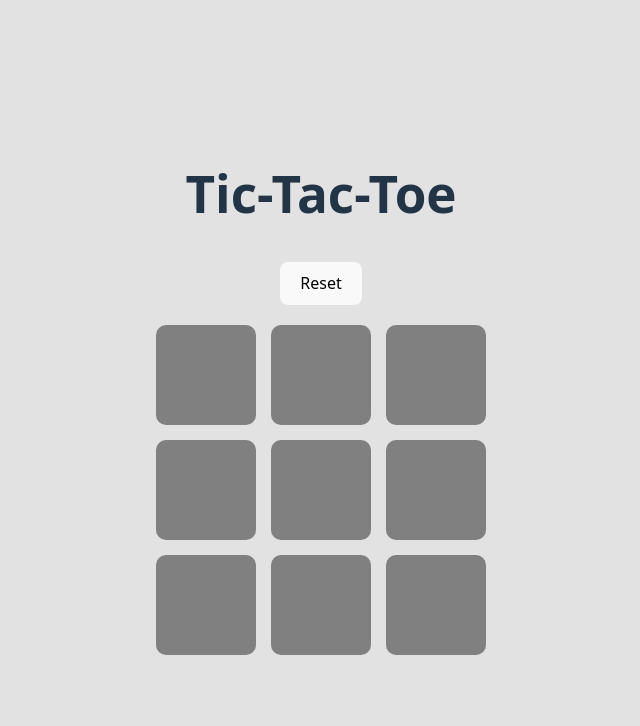
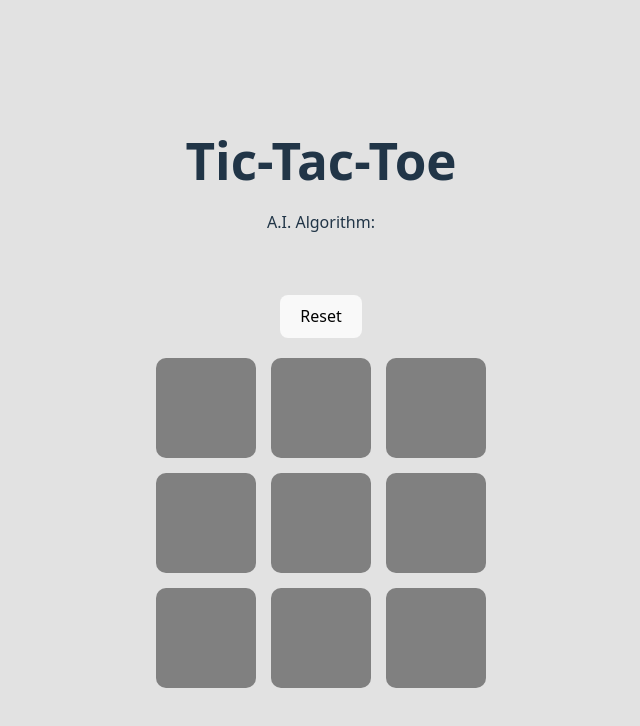
Before and after one commit to devangmalhotra/ai-agent-tic-tac-toe, a React (Vite) app: page /game in a window 1280 px wide. Shown: the top 726 px of the page, without its empty margins (319-959 px from the left). Built offline with nearby package versions, Linux system fonts and the light colour scheme.

Commit message:
updated files

```diff
--- a/src/Components/GameSettings/GameSettings.jsx
+++ b/src/Components/GameSettings/GameSettings.jsx
@@ -19,7 +19,7 @@ function GameSettings() {
             <select name="algo-type" id="">
                 <option value="miniMax">MiniMax</option>
                 <option value="alphaBetaPruning" disabled>Alpha-Beta Pruning (Currently Unavailable)</option>
-                <option value="expectiminimax" disabled>ExpectiMiniMax (Currently Unavailable)</option>
+                <option value="expectiMiniMax" disabled>ExpectiMiniMax (Currently Unavailable)</option>
             </select>
             <input type="submit" id='game-form-submit' value='Start'/>
         </form>
--- a/src/Components/Title/Title.jsx
+++ b/src/Components/Title/Title.jsx
@@ -4,7 +4,15 @@ import { useSearchParams } from 'react-router-dom';
 
 function Title() {
   const [searchParams, setSearchParams] = useSearchParams();
-  const algoType = searchParams.get('algo-type');
+  let algoType;
+
+  if (searchParams.get('algo-type') == 'miniMax') {
+    algoType = 'Minimax'
+  } else if (searchParams.get('algo-type') == 'alphaBetaPruning') {
+    algoType = 'Alpha-beta Pruning'
+  } else if (searchParams.get('algo-type') == 'expectiMiniMax') {
+    algoType = 'Expectiminimax'
+  }
 
   return (
     <div id='title-container'>
```
